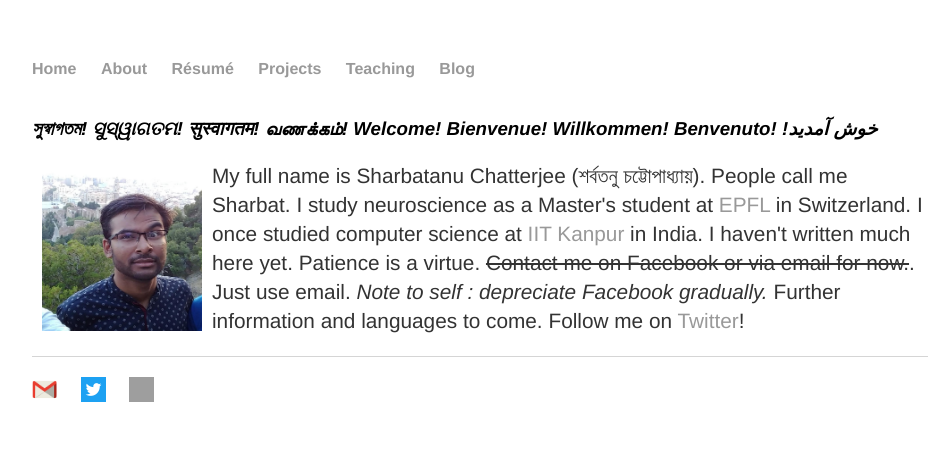
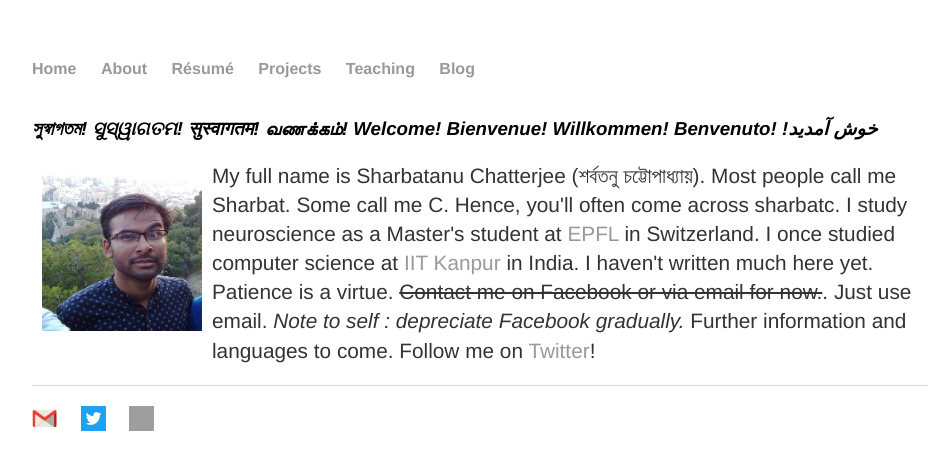
Before and after one commit to sharbatc/sharbatc.github.io, a Jekyll site: the page built from index.html, in a window 1280 px wide. Shown: the top 470 px of the page, without its empty margins (160-1112 px from the left). Built offline with Jekyll 4.4.1, drawn with Linux system fonts in a browser that asks for light colours; grey boxes are pictures that could not be loaded.

Commit message:
Update index.html

```diff
--- a/index.html
+++ b/index.html
@@ -1,8 +1,8 @@
 ---
 layout: default
-title: SharbatC
+title: Sharbatanu Chatterjee
 ---
 <div class="blurb">
 	<h3><i>সুস্বাগতম! ସୁସ୍ୱାଗତମ! सुस्वागतम! வணக்கம்! Welcome! Bienvenue! Willkommen! Benvenuto! !خوش آمديد</i></h3>
-	<p><img src="/img/profpicmalaga.png" alt="My photo from Malaga" style="float:left;width:160px;height:160px;padding:10px">My full name is Sharbatanu Chatterjee (শর্বতনু চট্টোপাধ্যায়). People call me Sharbat. I study neuroscience as a Master's student at <a href="https://epfl.ch/">EPFL</a> in Switzerland. I once studied computer science at <a href="https://iitk.ac.in">IIT Kanpur</a> in India. I haven't written much here yet. Patience is a virtue. <del>Contact me on Facebook or via email for now.</del>. Just use email. <i>Note to self : depreciate Facebook gradually.</i> Further information and languages to come. Follow me on <a href="https://twitter.com/sharbat_c">Twitter</a>!</p>
+	<p><img src="/img/profpicmalaga.png" alt="My photo from Malaga" style="float:left;width:160px;height:160px;padding:10px">My full name is Sharbatanu Chatterjee (শর্বতনু চট্টোপাধ্যায়). Most people call me Sharbat. Some call me C. Hence, you'll often come across sharbatc. I study neuroscience as a Master's student at <a href="https://epfl.ch/">EPFL</a> in Switzerland. I once studied computer science at <a href="https://iitk.ac.in">IIT Kanpur</a> in India. I haven't written much here yet. Patience is a virtue. <del>Contact me on Facebook or via email for now.</del>. Just use email. <i>Note to self : depreciate Facebook gradually.</i> Further information and languages to come. Follow me on <a href="https://twitter.com/sharbat_c">Twitter</a>!</p>
 </div><!-- /.blurb -->
```
